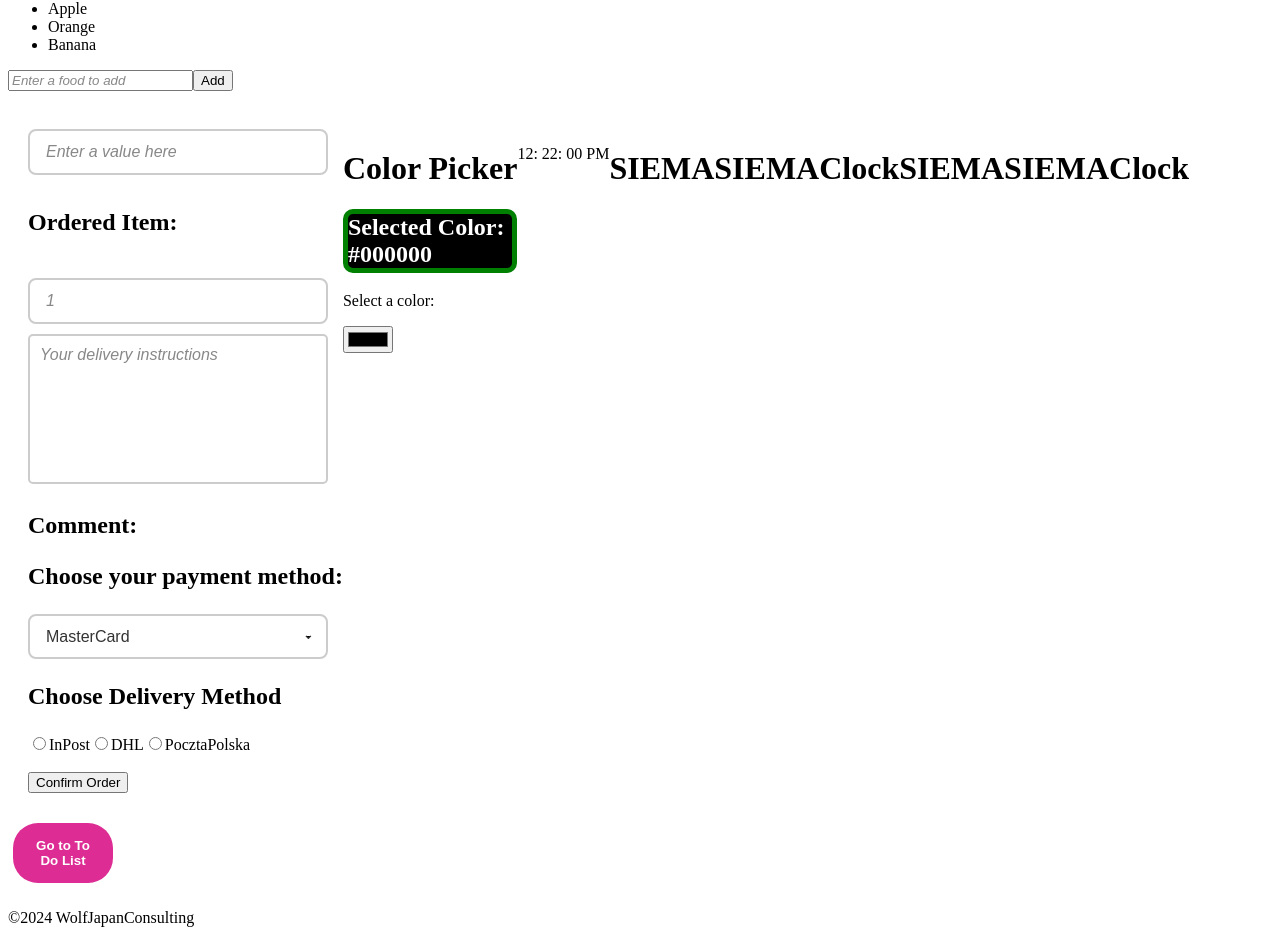
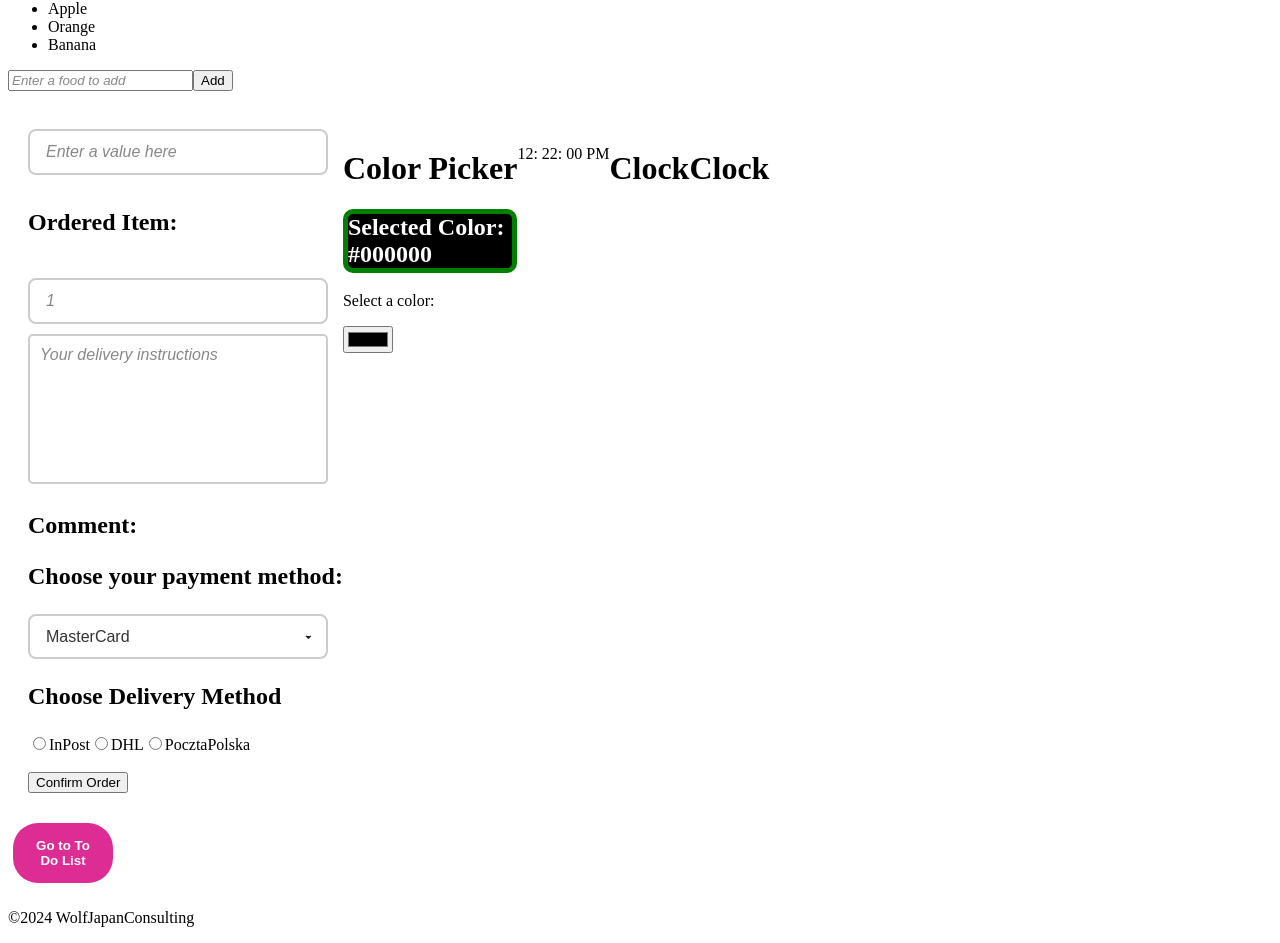
Before and after one commit to PanWilku/React-Course-exercises-repo, a React (Vite) app: page / in a window 1280 px wide. Shown: the part 339-1282 px from the top of the page. Built offline with nearby package versions, Linux system fonts and the light colour scheme.

Commit message:
Updated Title of Timer

```diff
--- a/src/Timer/Timer.jsx
+++ b/src/Timer/Timer.jsx
@@ -5,8 +5,6 @@ function Timer(){
 
     return(
         <>
-        <h1>SIEMA</h1>
-        <h1>SIEMA</h1>
         <h1>Clock</h1>
         </>
     )
```
